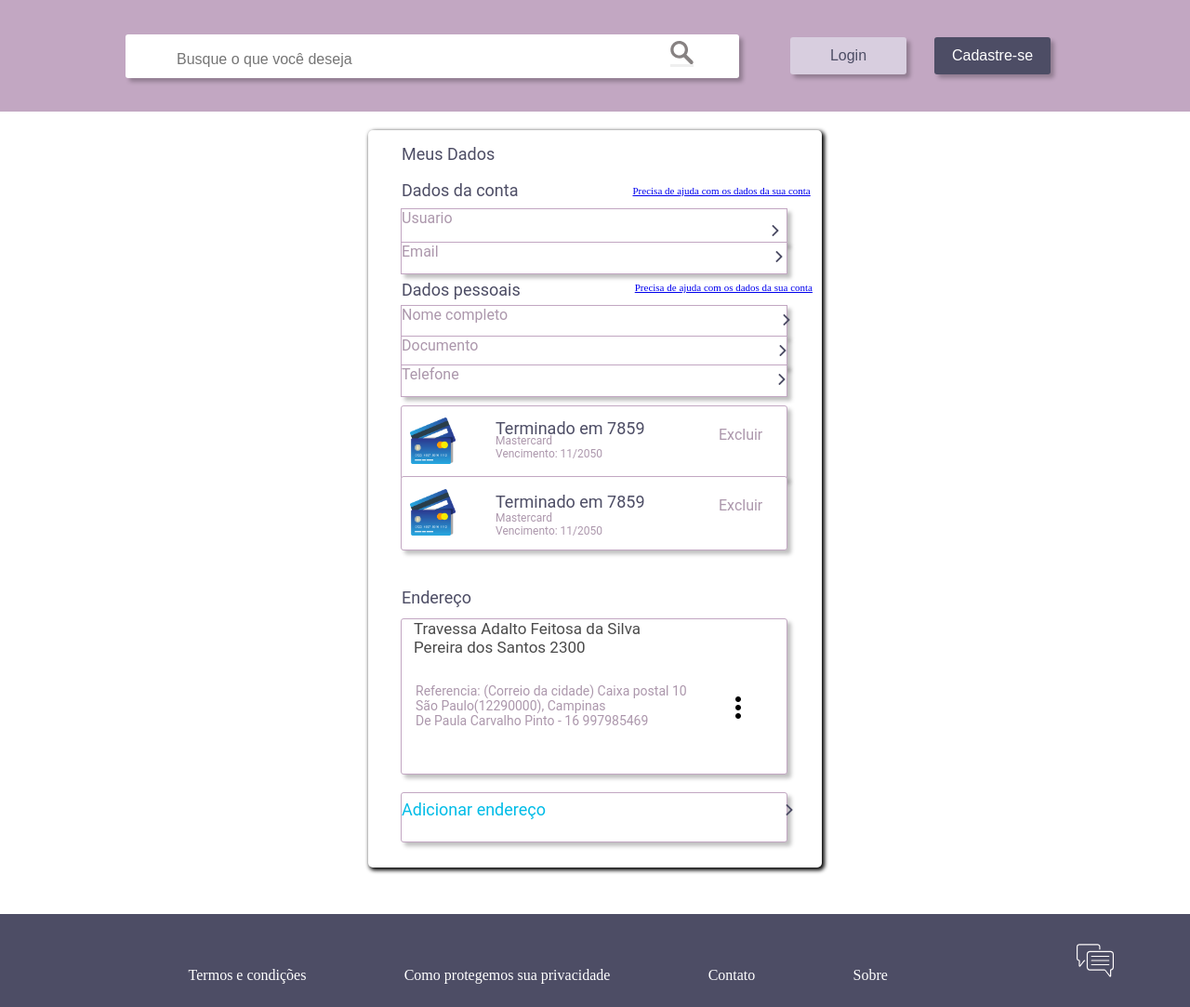
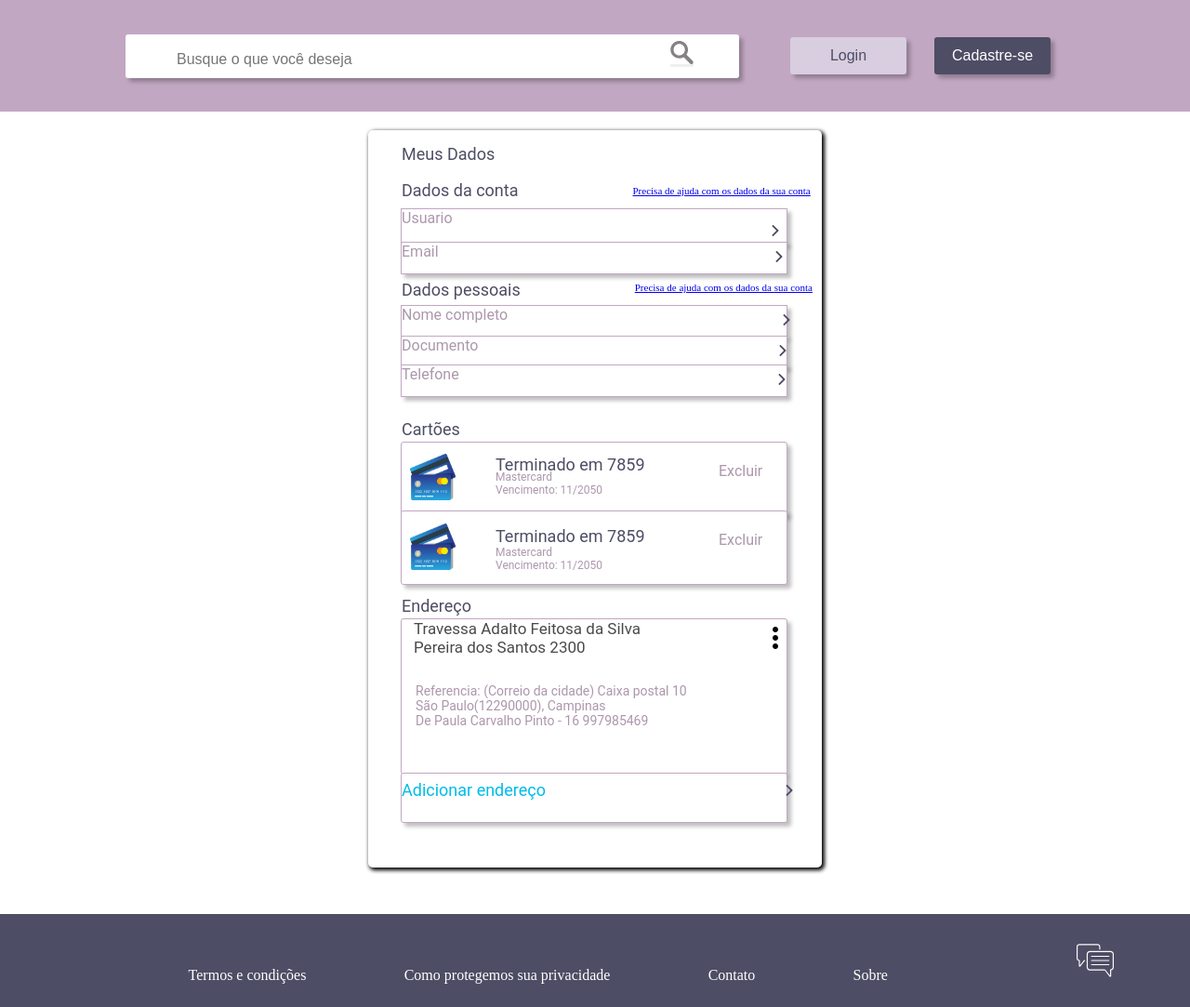
Before and after one commit to arthurbarbero/DB-LGPD, a plain HTML site: page front-end/template/profile_page.html in a window 1280 px wide. Shown: the whole page at 93% size. Drawn offline with Linux system fonts and the light colour scheme.

Commit message:
Modificando alguns estilos de css

```diff
--- a/front-end/css/profile_page.css
+++ b/front-end/css/profile_page.css
@@ -257,11 +257,7 @@ textarea:focus, input:focus {
     display: flex;
     flex-direction: row;
 }
-.link{
-    font-size: 11px;
-    position: relative;
-    left: 159px;
-}
+
 .titulo{
     position: relative;
     left: 36px;
@@ -351,7 +347,7 @@ textarea:focus, input:focus {
     height: 80px;
     position: relative;
     left: 35px;
-
+    top: 39px;
 
 }
 #box_cartao_segunda{
@@ -364,7 +360,9 @@ textarea:focus, input:focus {
     height: 80px;
     position: relative;
     left: 35px;
-    bottom: 4px;
+    bottom: 6px;
+    top: 33px;
+
 }
 #box_endereco{
     background: #FFFFFF;
@@ -397,20 +395,17 @@ textarea:focus, input:focus {
     height: 60px;
     position: relative;
     left: 35px;
-    bottom: 9px;
 
 
 }
 #adicionar_link{
-
     font-family: Roboto;
     font-style: normal;
     font-weight: normal;
-    font-size: 30px;
+    font-size: 18px;
     line-height: 35px;
-
     color: #00BCE7;
-
+    bottom: 30px;
 }
 .cartao_dados_subtitulo_primera{
     position: relative;
@@ -517,8 +512,8 @@ textarea:focus, input:focus {
 
 #more_vert{
     position: relative;
-    left: 380px;
-    bottom: 78px;
+    left: 420px;
+    bottom: 153px;
     font-size:36px
 }
 .box_campo{
@@ -657,3 +652,12 @@ textarea:focus, input:focus {
     left: 159px;
     top: 5px;
 }
+#nome{
+    position: relative;
+    top: 7px;
+    left: 7px;
+}
+#estilo_endereco{
+    position: relative;
+    top: 9px;
+}
```
